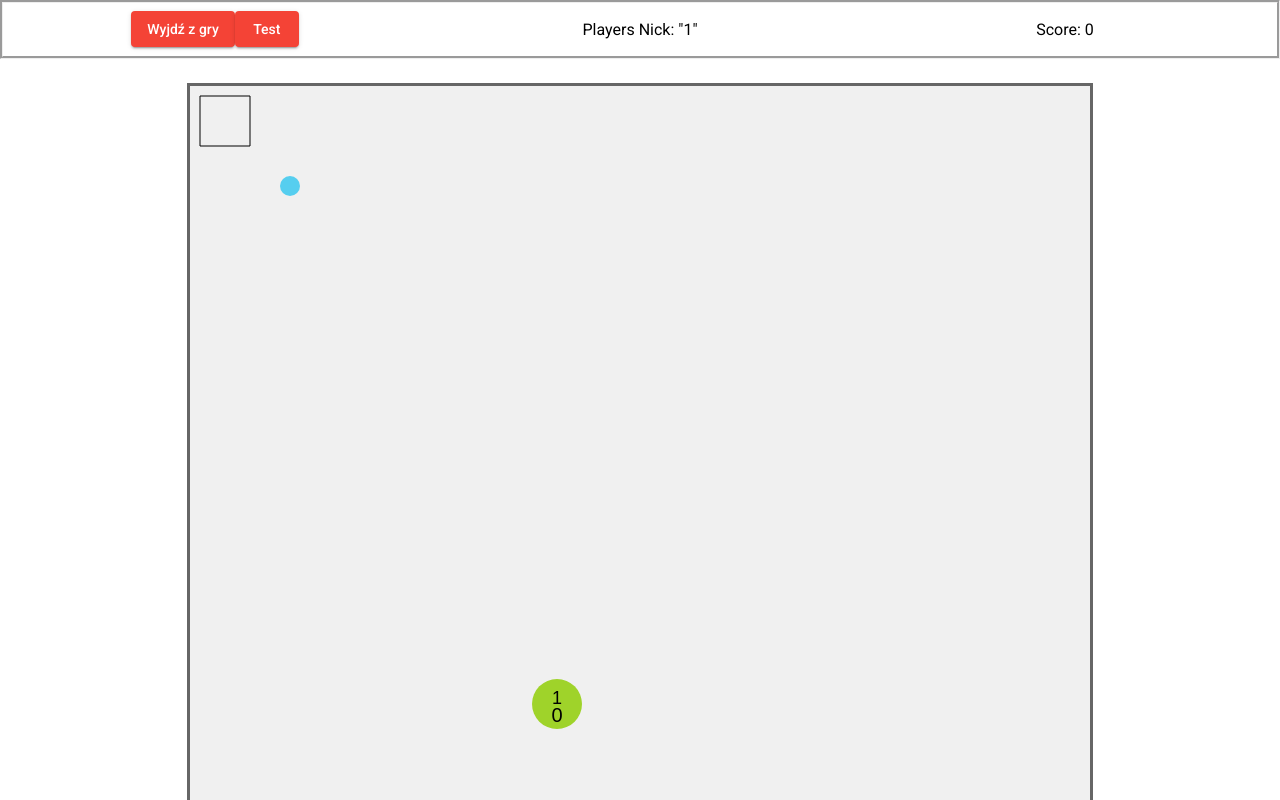
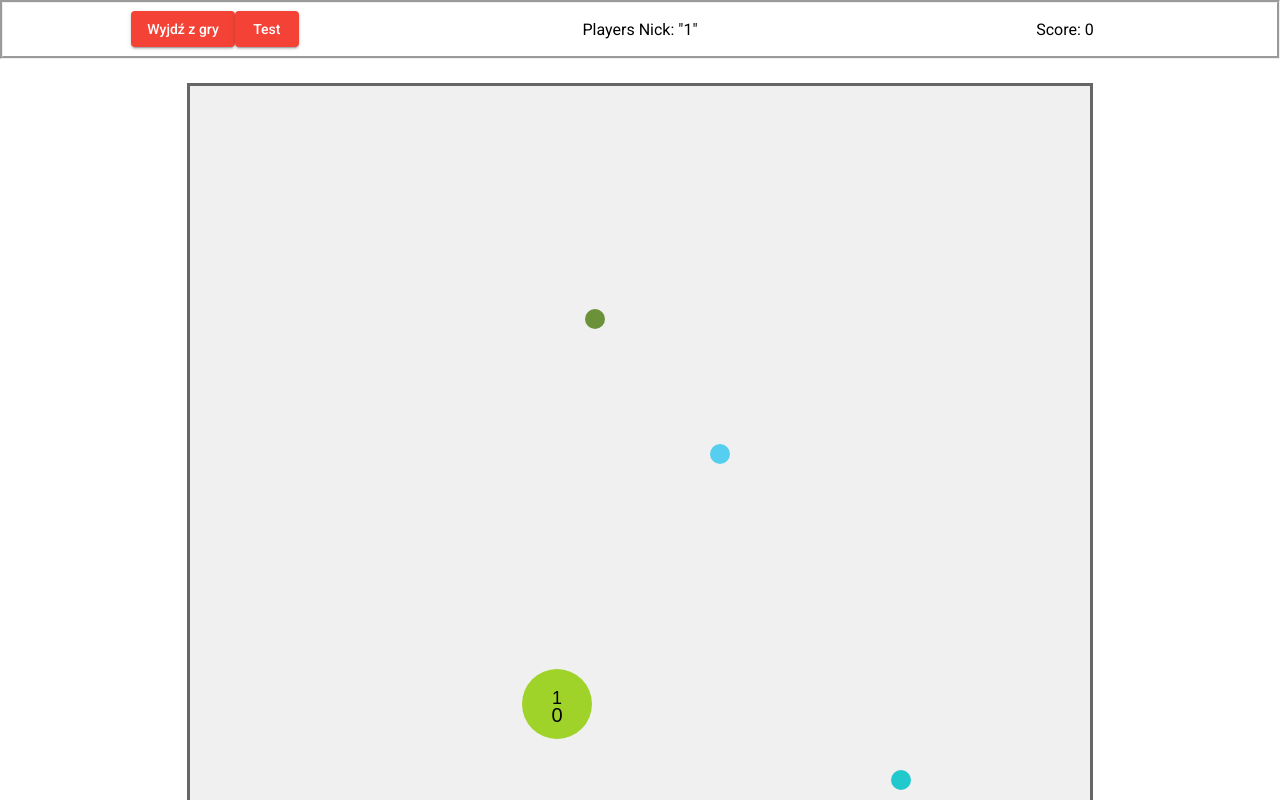
Before and after one commit to DamianTab/websocket, an Angular app in the folder src/frontend/: page /game/1/1 in a window 1280 px wide. Shown: the top 800 px of the page. Built offline with nearby package versions, Linux system fonts and the light colour scheme; no server answers.

Commit message:
add cells to client and draw all necessary elements

```diff
--- /dev/null
+++ b/src/frontend/src/app/game/cell.ts
@@ -0,0 +1,16 @@
+export class Cell {
+  x: number;
+  y: number;
+  occupied: boolean;
+  playerNick: string | undefined;
+  color: string;
+
+
+  constructor(x: number, y: number, occupied: boolean, playerNick: string | undefined, color: string) {
+    this.x = x;
+    this.y = y;
+    this.occupied = occupied;
+    this.playerNick = playerNick;
+    this.color = color;
+  }
+}
--- a/src/frontend/src/app/game/game.component.ts
+++ b/src/frontend/src/app/game/game.component.ts
@@ -1,6 +1,7 @@
 import {Component, HostListener, OnInit} from '@angular/core';
 import {ActivatedRoute} from '@angular/router';
 import {Player} from "./player";
+import {Cell} from "./cell";
 
 @Component({
   selector: 'app-game',
@@ -9,15 +10,16 @@ import {Player} from "./player";
 })
 export class GameComponent implements OnInit {
   private canvas!: HTMLCanvasElement;
-  private context!: CanvasRenderingContext2D ;
+  private context!: CanvasRenderingContext2D;
   private webSocket!: WebSocket;
 
   private backgroundColor: string = 'rgb(240, 240, 240)'
-  private playerRadius: number = 25
+  private playerRadius: number = 35
   private cellRadius: number = 10
-  private movementSpeed: number = 4
+  private movementSpeed: number = 3
 
   players: Map<string, Player> = new Map()
+  cells: Cell[] = []
 
   room: string = "room"
   nick: string = "nick"
@@ -31,13 +33,11 @@ export class GameComponent implements OnInit {
     activatedRoute.params.subscribe(result => {
       this.nick = result.nick
       this.room = result.room
-
-      this.players.set(this.nick, new Player(this.nick, this.randomBetween(100,800), this.randomBetween(100,800), 0, this.random_rgb()))
-      console.log(this.players)
-
       this.webSocket = new WebSocket(`ws://localhost:8080/game?room=${this.room}&player=${this.nick}`);
       this.webSocket.binaryType = "arraybuffer";
       this.webSocket.onmessage = this.receiveMessage
+      this.players.set(this.nick, new Player(this.nick, this.randomBetween(100, 800), this.randomBetween(100, 800), 0, this.random_rgb()))
+      //todo przesylac tutaj wiadomosc do backendu o polozeniu gracza
     })
   }
 
@@ -45,30 +45,31 @@ export class GameComponent implements OnInit {
     this.canvas = document.getElementById('canvas') as HTMLCanvasElement;
     this.context = this.canvas.getContext('2d') as CanvasRenderingContext2D;
 
-    //Init background
-    this.clearCanvas();
-    //Init player
-    const currentPlayer = this.players.get(this.nick)!
-    this.drawPlayer(currentPlayer, currentPlayer.color)
+    //  todo usunac to jest testowe
+    this.cells.push(new Cell(this.randomBetween(100, 800), this.randomBetween(100, 800), false, undefined, this.random_rgb()))
+    this.cells.push(new Cell(this.randomBetween(100, 800), this.randomBetween(100, 800), false, undefined, this.random_rgb()))
+    this.cells.push(new Cell(this.randomBetween(100, 800), this.randomBetween(100, 800), true, undefined, this.random_rgb()))
+    this.cells.push(new Cell(this.randomBetween(100, 800), this.randomBetween(100, 800), false, undefined, this.random_rgb()))
+    this.cells.push(new Cell(this.randomBetween(100, 800), this.randomBetween(100, 800), true, undefined, this.random_rgb()))
 
-    const rectangle = new Path2D();
-    rectangle.rect(10, 10, 50, 50);
-    this.context.stroke(rectangle);
-
-    this.drawCircle(100, 100, this.cellRadius)
+    //Draw all entities
+    this.redrawAll()
   }
 
   exitGame() {
     this.score += 1
+    //  todo zrobic wychodzenie i obsluge odświezania
   }
 
   receiveMessage(event: any) {
     console.debug("WebSocket message received:", event);
+    //  todo odbieranie
   }
 
   sendMessage() {
     const encoder = new TextEncoder()
     this.webSocket?.send(encoder.encode("Jazda!"))
+    //  todo wysylanie
   }
 
   @HostListener('document:click', ['$event'])
@@ -82,33 +83,37 @@ export class GameComponent implements OnInit {
   }
 
   movePlayer() {
-    const currentPlayer : Player = this.players.get(this.nick)!
+    const currentPlayer: Player = this.players.get(this.nick)!
     let dx = (this.mouseX - currentPlayer.x) * .125;
     let dy = (this.mouseY - currentPlayer.y) * .125;
     let distance = Math.sqrt(dx * dx + dy * dy);
 
     if (distance > this.movementSpeed) {
-      this.clearPlayer(currentPlayer)
       dx *= this.movementSpeed / distance;
       dy *= this.movementSpeed / distance;
       currentPlayer.x += Math.round(dx)
       currentPlayer.y += Math.round(dy)
       currentPlayer.x = this.standardizeValue(currentPlayer.x)
       currentPlayer.y = this.standardizeValue(currentPlayer.y)
-      this.drawPlayer(currentPlayer, currentPlayer.color)
+      this.redrawAll()
       this.animationFrameId = requestAnimationFrame(this.movePlayer.bind(this))
     } else {
       cancelAnimationFrame(this.animationFrameId)
     }
-    console.log("1111")
   }
 
-  clearPlayer(player: Player){
-    this.drawCircle(player.x, player.y, this.playerRadius+1, this.backgroundColor)
+  redrawAll() {
+    this.clearCanvas();
+    this.cells.forEach(cell => {
+      if (!cell.occupied) {
+        this.drawCircle(cell.x, cell.y, this.cellRadius, cell.color)
+      }
+    })
+    this.players.forEach(player => this.drawPlayer(player))
   }
 
-  drawPlayer(player: Player, color: string) {
-    this.drawCircle(player.x, player.y, this.playerRadius, color)
+  drawPlayer(player: Player) {
+    this.drawCircle(player.x, player.y, this.playerRadius, player.color)
     this.drawText(player.x, player.y, player.nick)
     this.drawScore(player.x, player.y, player.score)
   }
@@ -146,10 +151,9 @@ export class GameComponent implements OnInit {
     return `rgb(${r},${g},${b})`;
   }
 
-  randomBetween(min: number, max: number){
+  randomBetween(min: number, max: number) {
     return min + Math.floor(Math.random() * (max - min + 1));
   }
-
 
   private standardizeValue(value: number) {
     if (value < 0) return 0;
```
Also changed, not shown: 1 other file (tests, documents, lock files or other folders).
